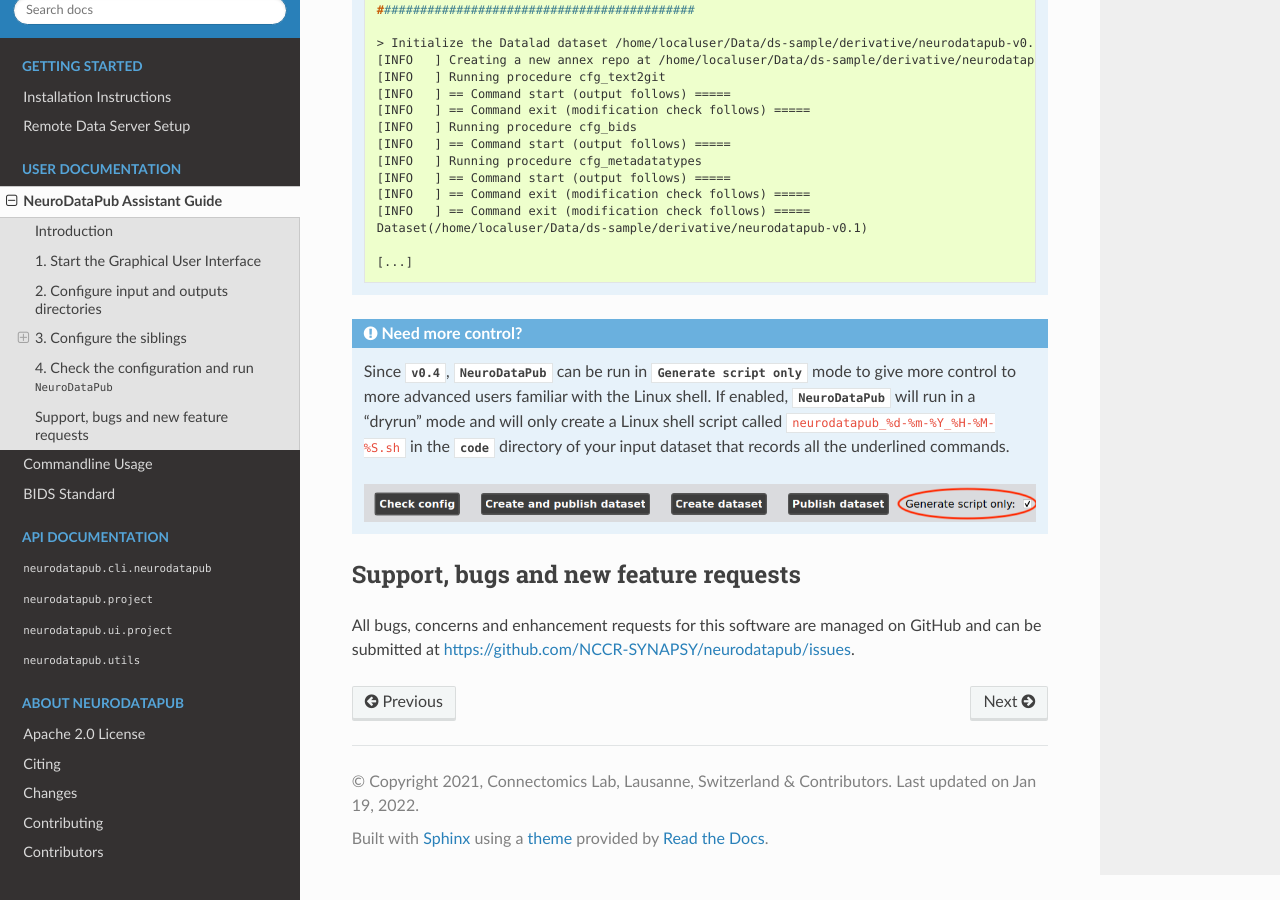
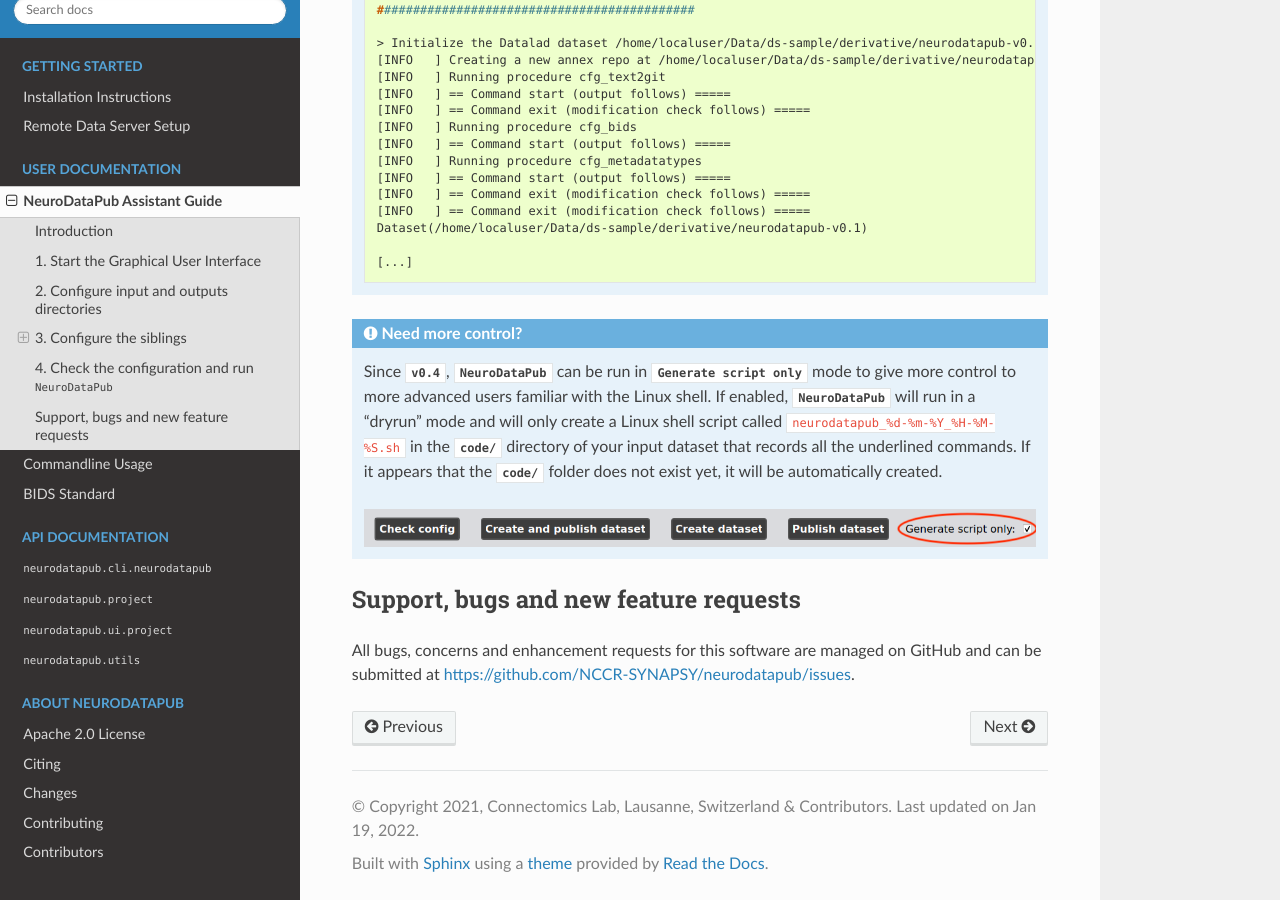
Before and after one commit to NCCR-SYNAPSY/neurodatapub, a Sphinx documentation site: the page built from docs/gui.rst, in a window 1280 px wide and 900 px high, scrolled down 4684 px. Built offline with Sphinx 7.4.7 and the Read the Docs theme 2.0.0, drawn with Linux system fonts in a browser that asks for light colours; the version number could not be read and is left out.

Commit message:
DOC: Instruct that a code/ folder is created if it does not exist

```diff
--- a/docs/gui.rst
+++ b/docs/gui.rst
@@ -208,8 +208,9 @@
 .. admonition:: Need more control?
 
     Since `v0.4`, `NeuroDataPub` can be run in `Generate script only` mode to give more control to more advanced users familiar with the Linux shell.
-    If enabled, `NeuroDataPub` will run in a "dryrun" mode and will only create a Linux shell script called ``neurodatapub_%d-%m-%Y_%H-%M-%S.sh`` in the `code`
-    directory of your input dataset that records all the underlined commands.
+    If enabled, `NeuroDataPub` will run in a "dryrun" mode and will only create a Linux shell script called ``neurodatapub_%d-%m-%Y_%H-%M-%S.sh`` in the `code/`
+    directory of your input dataset that records all the underlined commands. If it appears that the `code/` folder does not exist yet, it will be
+    automatically created.
 
     .. figure:: images/neurodatapub_generate_script_execution.png
         :align: center
```
